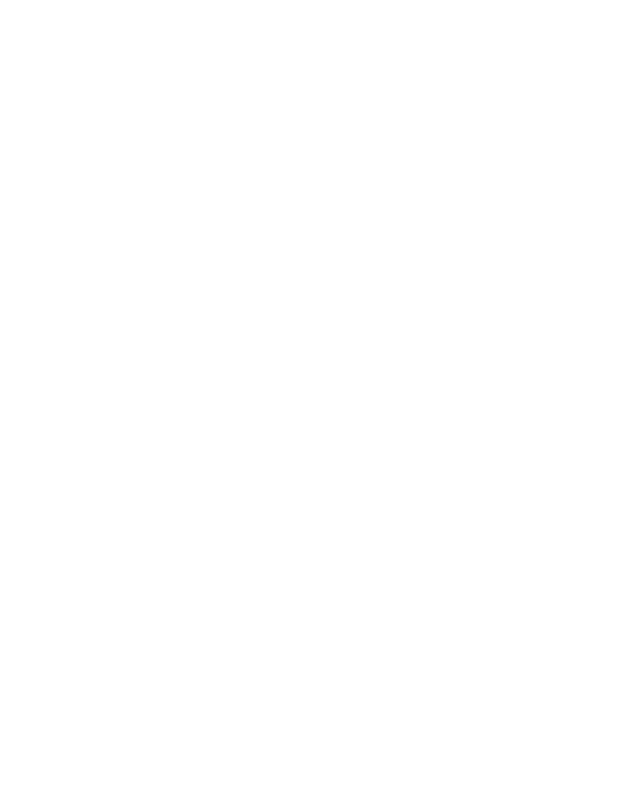
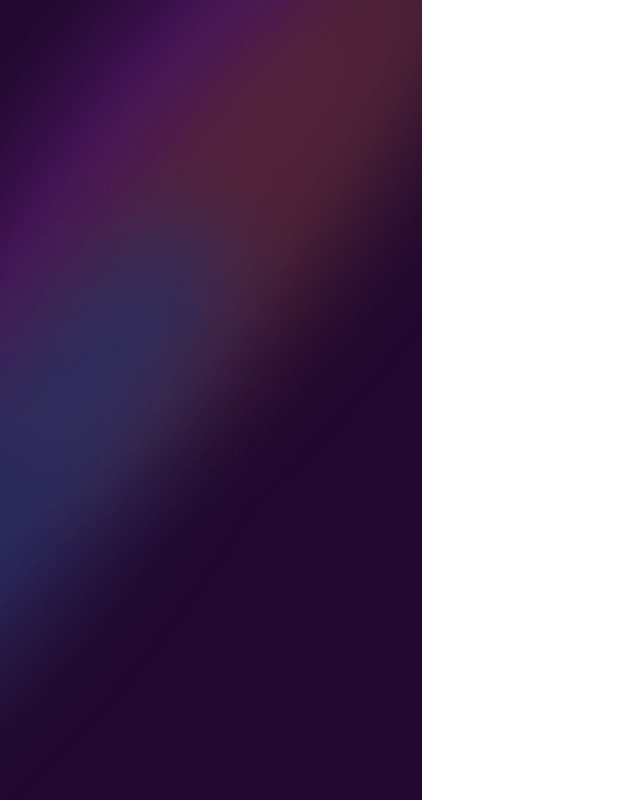
Before and after one commit to gigaamiridze/interactive-card-details-form, a React (Vite) app: page / in a window 1280 px wide. Shown: the whole page, without its empty margins (0-640 px from the left). Built offline with nearby package versions, Linux system fonts and the light colour scheme.

Commit message:
Added main background image

```diff
--- a/src/App.tsx
+++ b/src/App.tsx
@@ -1,9 +1,10 @@
 import React from 'react';
+import mainBg from './assets/image/bg-main-desktop.png';
 
 function App() {
   return (
     <div className="App">
-
+      <img src={mainBg} className='main-bg' alt="Main Bg" />
     </div>
   )
 }
--- a/src/assets/css/global.css
+++ b/src/assets/css/global.css
@@ -50,3 +50,19 @@
 a {
   text-decoration: none;
 }
+
+body {
+  height: 100vh;
+  font-family: "Space Grotesk", sans-serif;
+  overflow-y: hidden;
+}
+body #root {
+  height: 100%;
+}
+body #root .App {
+  height: 100%;
+}
+body #root .App .main-bg {
+  height: 100%;
+  width: 33%;
+}
--- a/src/assets/scss/main/_general.scss
+++ b/src/assets/scss/main/_general.scss
@@ -0,0 +1,18 @@
+body {
+  height: 100vh;
+  font-family: $spaceGrotesk;
+  overflow-y: hidden;
+
+  #root {
+    height: 100%;
+
+    .App {
+      height: 100%;
+
+      .main-bg {
+        height: 100%;
+        width: 33%;
+      }
+    }
+  }
+}
--- a/src/assets/scss/modules/_variables.scss
+++ b/src/assets/scss/modules/_variables.scss
@@ -1,7 +1,7 @@
 // Colors
 // Primary
 $linearGradient: hsl(249, 99%, 64%) to hsl(278, 94%, 30%); // active input border
-$red:hsl(0, 100%, 66%); // input errors
+$red: hsl(0, 100%, 66%); // input errors
 
 // Neutral
 $white: hsl(0, 0%, 100%);
```
